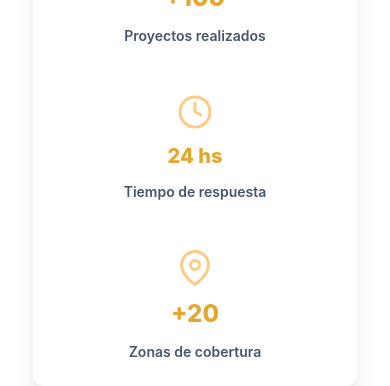
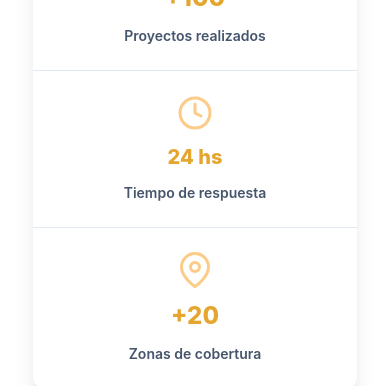
Before and after one commit to BrianMarchese/Azimut-360, a React (Vite) app: page / in a window 390 px wide. Shown: the part 897-1283 px from the top of the page. Built offline with nearby package versions, Linux system fonts and the light colour scheme.

Commit message:
correccion de responsive en hero seccion insignias

```diff
--- a/src/components/Hero.jsx
+++ b/src/components/Hero.jsx
@@ -30,7 +30,7 @@ export const Hero = () => {
               </div>
 
               {/* insignias */}
-            <div className="mt-8 flex flex-col sm:flex-row sm:items-center gap-4 pt-4 border-t border-white/15">
+              <div className="mt-8 grid md:grid-cols-3 grid-cols-1 gap-4 pt-4 border-t border-white/15">
                 <div className="flex items-center gap-3">
                   <span className="grid h-9 w-9 items-center justify-center rounded-full border border-secondary/60 text-primary">
                     <FiShield />
@@ -39,7 +39,7 @@ export const Hero = () => {
                 </div>
 
                 <div className="flex items-center gap-3">
-                <span className="grid h-9 w-9 items-center justify-center rounded-full border border-secondary/60 text-primary">
+                  <span className="grid h-9 md:w-11 w-9 items-center justify-center rounded-full border border-secondary/60 text-primary">
                     <FiTarget />
                   </span>
                   <span className="text-xs sm:text-sm text-slate-200 font-medium">Tecnología de última generación</span>
@@ -72,13 +72,13 @@ export const Hero = () => {
                   <div className='text-sm font-semibold text-slate-600'>Proyectos realizados</div>
               </div>
 
-            <div className='flex flex-col items-center justify-center gap-3 px-5 py-6 border-slate-200 sm:border-l sm:border-t-0 '>
+              <div className='flex flex-col items-center justify-center gap-3 px-5 py-6 border-t border-slate-200 sm:border-l sm:border-t-0 '>
                   <FiClock className='text-4xl text-primary'/>
                   <div className='text-secondary text-xl font-extrabold'>24 hs</div>
                   <div className='text-sm font-semibold text-slate-600'>Tiempo de respuesta</div>
               </div>
 
-            <div className='flex flex-col items-center justify-center gap-3 px-5 py-6 border-slate-200 sm:border-l sm:border-t-0'>
+              <div className='flex flex-col items-center justify-center gap-3 px-5 py-6 border-t border-slate-200 sm:border-l sm:border-t-0'>
                   <FiMapPin className='text-4xl text-primary'/>
                   <div className='text-secondary text-2xl font-extrabold'>+20</div>
                   <div className='text-sm font-semibold text-slate-600'>Zonas de cobertura</div>
```
Lines whose indentation alone changed are shown as unchanged.
